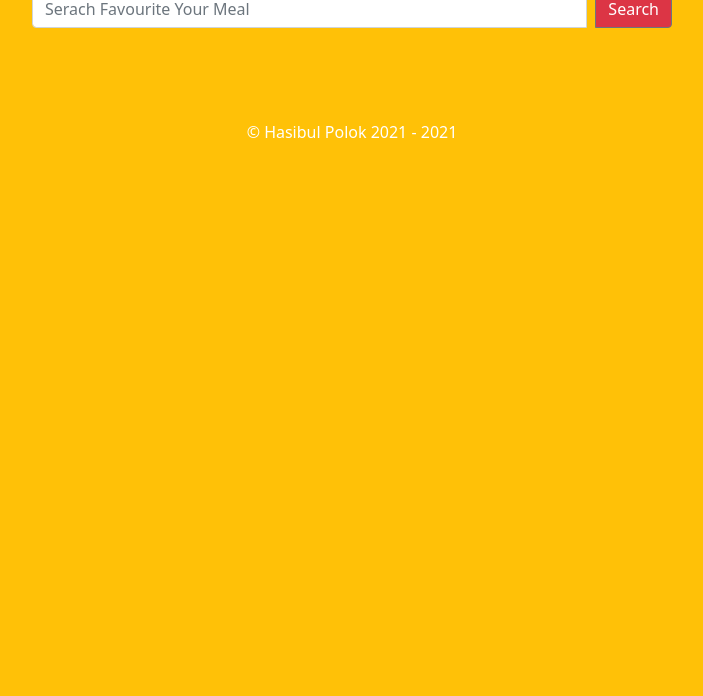
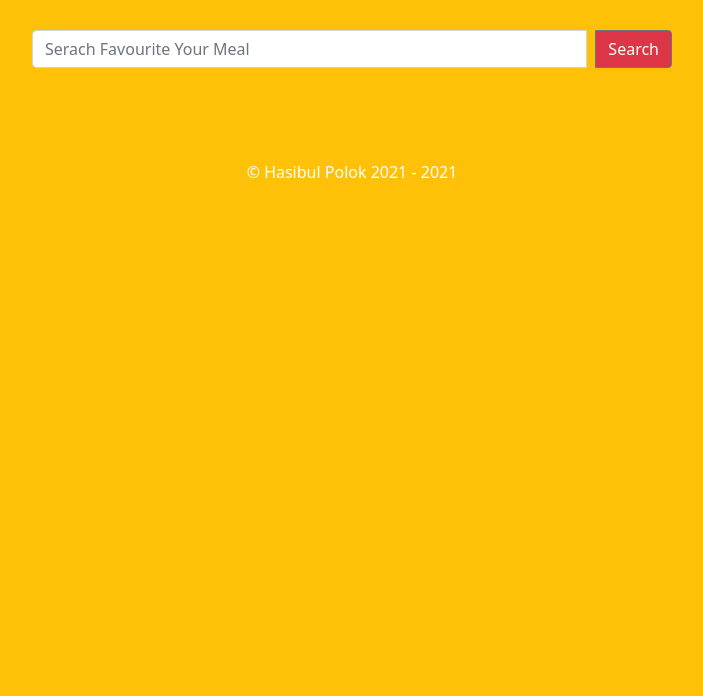
Before and after one commit to hasibulpolok/dbmeal, a plain HTML site: page index.html in a window 1280 px wide. Shown: the part 104-800 px from the top of the page, without its empty margins (288-991 px from the left). Drawn offline with nearby package versions, Linux system fonts and the light colour scheme.

Commit message:
search result modified

```diff
--- a/index.html
+++ b/index.html
@@ -20,7 +20,7 @@
     <header>
         <h2 class="text-center text-success mt-5">Serach Favourite Your Meal</h2>
         <!-- search meal  -->
-        <div class="input-group mb-3 w-50 mx-auto">
+        <div class="input-group mb-3 w-50 mx-auto mt-5">
             <input id="seacrh-field" type="text" class="form-control" placeholder="Serach Favourite Your Meal"
                 aria-label="Serach Favourite Your Meal" aria-describedby="button-addon2">
             <button onclick="searchFood()" class="btn btn-outline-secondary ms-2 btn-danger text-white" type="button"
```
